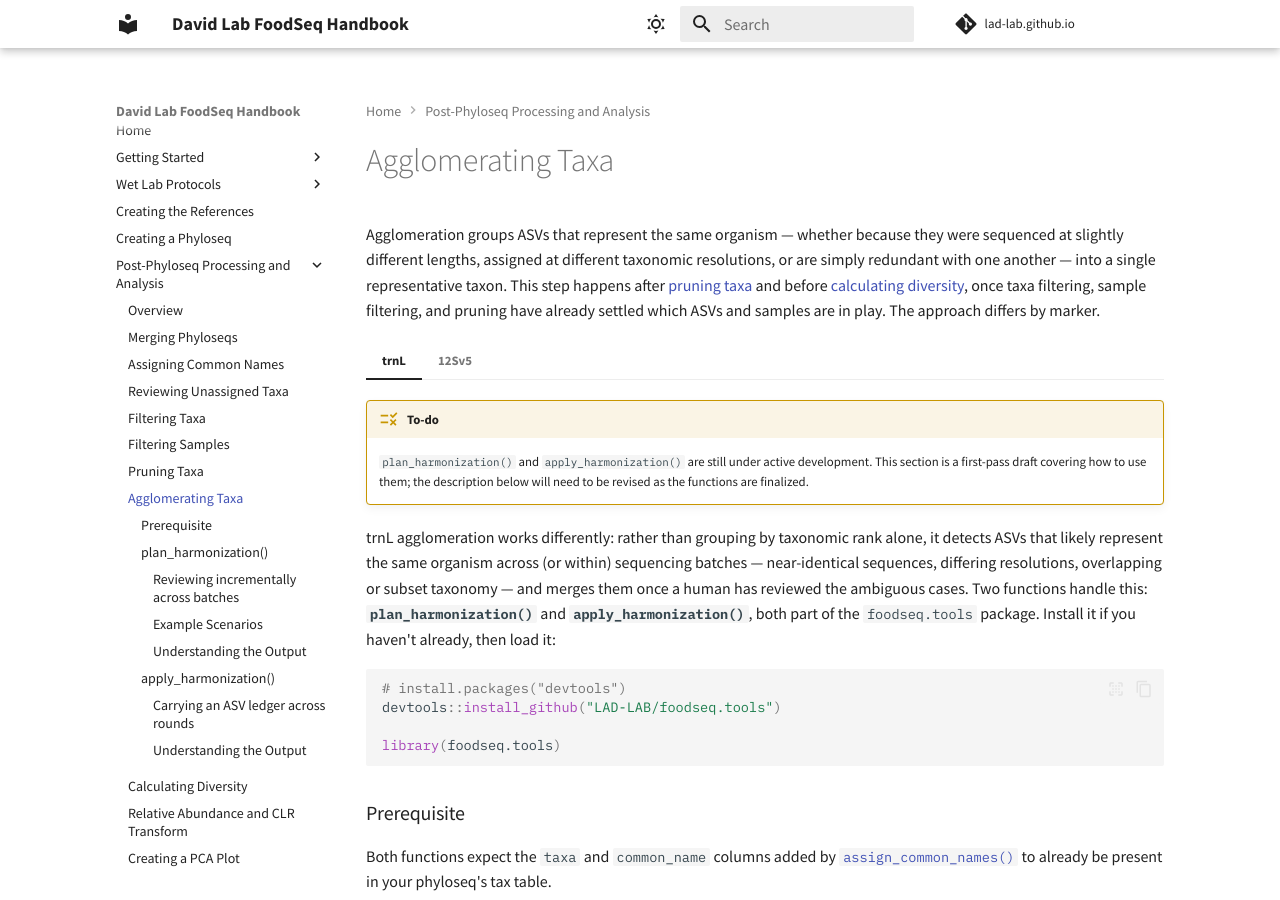
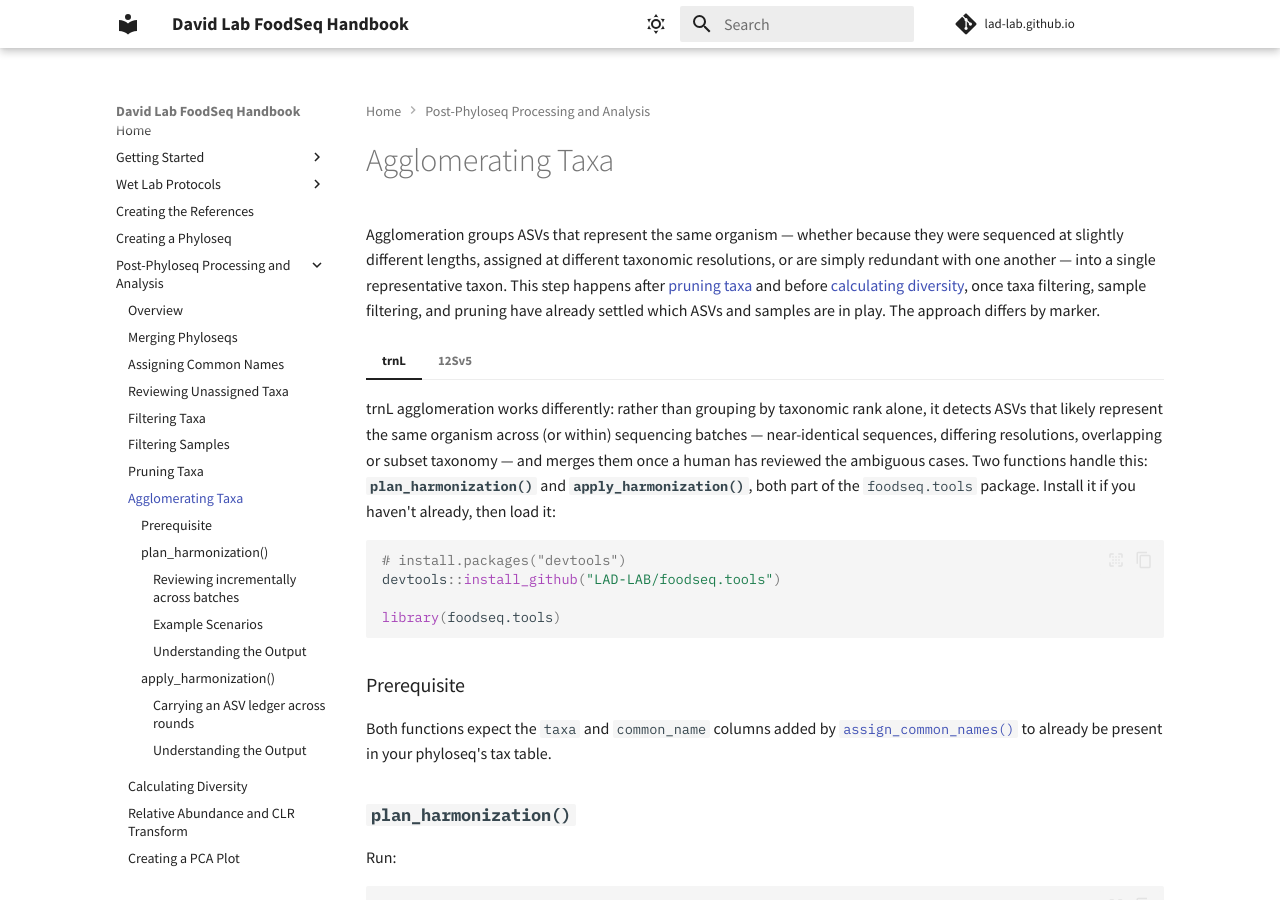
Before and after one commit to LAD-LAB/lad-lab.github.io, an MkDocs documentation site: the page built from docs/glomming.md, in a window 1280 px wide and 900 px high. Built offline with MkDocs 1.6.1 and Material for MkDocs 9.7.7, drawn with Linux system fonts in a browser that asks for light colours; comment, search, counter and statistics services are not loaded.

Commit message:
Update trnL agglomeration section in glomming.md
Removed to-do note regarding `plan_harmonization()` and `apply_harmonization()` functions.

```diff
--- a/docs/glomming.md
+++ b/docs/glomming.md
@@ -3,10 +3,6 @@
 Agglomeration groups ASVs that represent the same organism — whether because they were sequenced at slightly different lengths, assigned at different taxonomic resolutions, or are simply redundant with one another — into a single representative taxon. This step happens after [pruning taxa](pruning.md) and before [calculating diversity](diversity.md), once taxa filtering, sample filtering, and pruning have already settled which ASVs and samples are in play. The approach differs by marker.
 
 === "trnL"
-
-    !!! to-do
-
-        `plan_harmonization()` and `apply_harmonization()` are still under active development. This section is a first-pass draft covering how to use them; the description below will need to be revised as the functions are finalized.
 
     trnL agglomeration works differently: rather than grouping by taxonomic rank alone, it detects ASVs that likely represent the same organism across (or within) sequencing batches — near-identical sequences, differing resolutions, overlapping or subset taxonomy — and merges them once a human has reviewed the ambiguous cases. Two functions handle this: **`plan_harmonization()`** and **`apply_harmonization()`**, both part of the `foodseq.tools` package. Install it if you haven't already, then load it:
 
```
